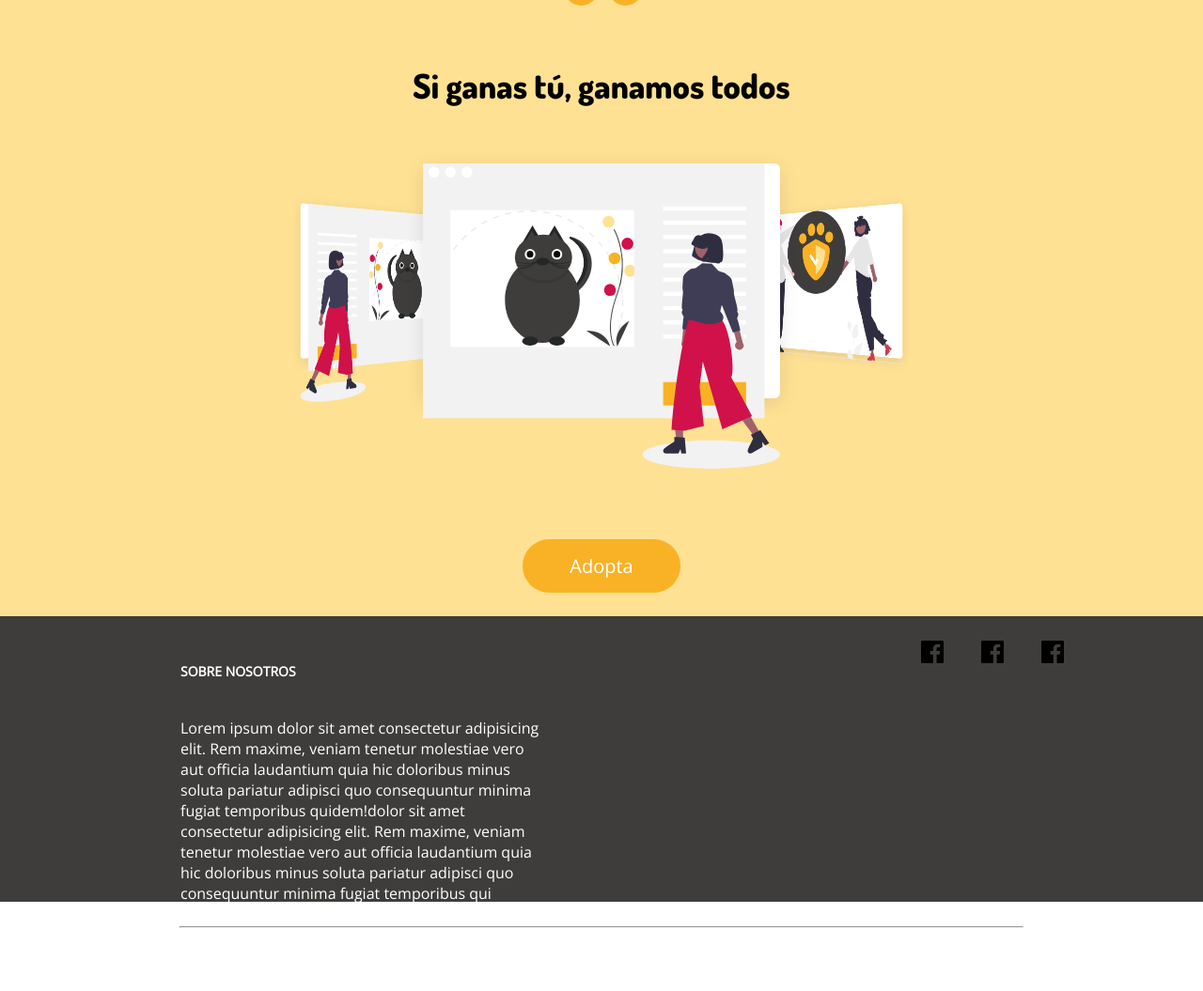
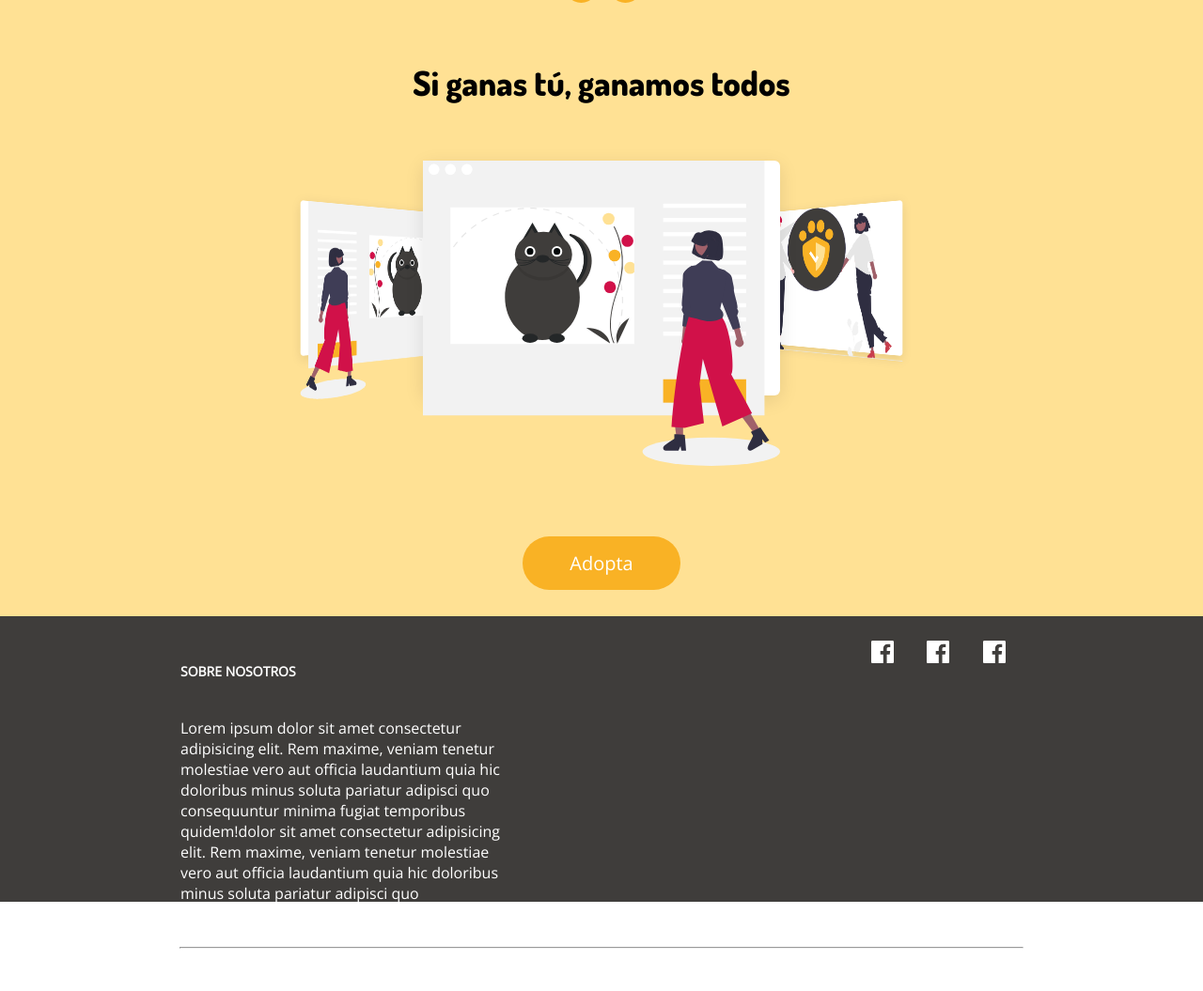
Before and after one commit to buscokompi/landing_kompi, a website built with Vite: page src/index.html in a window 1280 px wide. Shown: the part 2772-3827 px from the top of the page at 94% size. Built offline with nearby package versions, Linux system fonts and the light colour scheme.

Commit message:
cambios en los iconos del footer

```diff
--- a/src/css/index.css
+++ b/src/css/index.css
@@ -308,12 +308,12 @@ p {
   flex-direction: column;
   align-items: center;
   text-align: center;
-  z-index: -1;
 }
 
 .unionsection3 {
   width: 100%;
   height: 150px;
+  margin-top: -3px;
 }
 
 .text-reviews h2 {
@@ -435,6 +435,10 @@ p {
   width: 40%;
 }
 
+.rrss {
+  filter: invert();
+}
+
 .about-us h5 {
   color: var(--white-color);
   font-size: 14px;
@@ -444,7 +448,7 @@ p {
   display: flex;
   justify-content: space-around;
   width: 20%;
-  margin-right: 10%;
+  margin-right: 15%;
 }
 
 .copyright {
--- a/src/index.html
+++ b/src/index.html
@@ -174,16 +174,16 @@
             <div class="space"></div>
 
             <div class="social-media">
-                <a class="rrss" href="https://twitter.com/BuscoKompi">
-                    <img src="./assets/icons/facebook.svg">
+                <a href="https://twitter.com/BuscoKompi">
+                    <img class="rrss" src="./assets/icons/facebook.svg">
                 </a>
 
-                <a class="rrss" href="https://www.facebook.com/profile.php?id=100079663393852">
-                    <img src="./assets/icons/facebook.svg">
+                <a href="https://www.facebook.com/profile.php?id=100079663393852">
+                    <img class="rrss" src="./assets/icons/facebook.svg">
                 </a>
 
-                <a class="rrss" href="https://www.instagram.com/buscokompi/?hl=es">
-                    <img src="./assets/icons/facebook.svg">
+                <a href="https://www.instagram.com/buscokompi/?hl=es">
+                    <img class="rrss" src="./assets/icons/facebook.svg">
                 </a>
             </div>
         </div>
```
